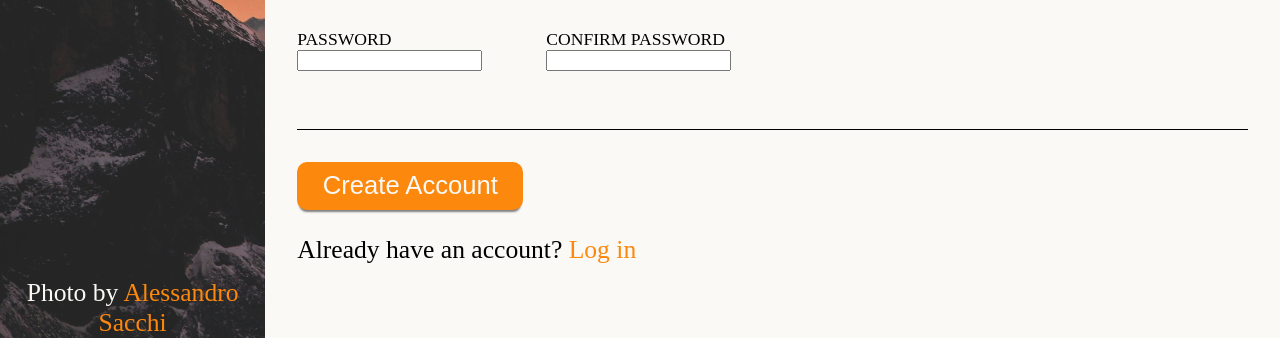
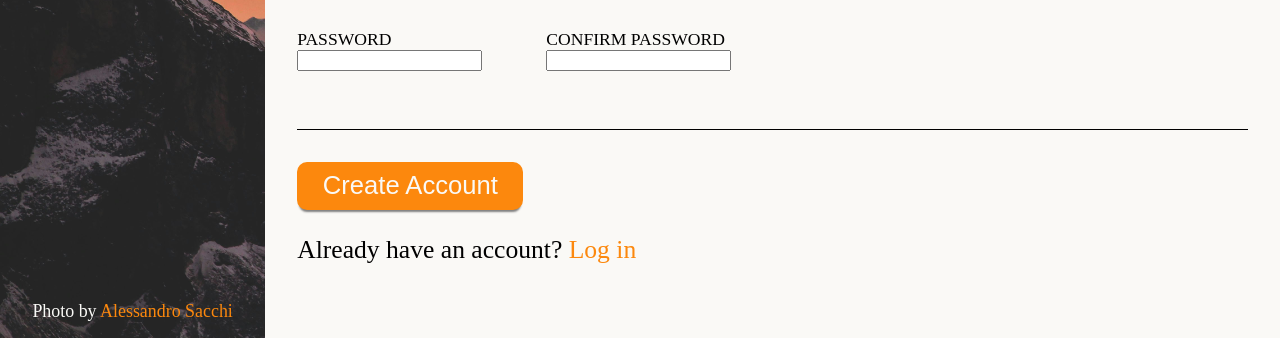
Before and after one commit to JuanPabloCC/sign-up-form, a plain HTML site: page index.html in a window 1280 px wide. Shown: the part 462-800 px from the top of the page. Drawn offline with Linux system fonts and the light colour scheme; a web font is replaced by a local one.

Commit message:
feat: add styling to image credits

```diff
--- a/style.css
+++ b/style.css
@@ -141,3 +141,8 @@ a {
 .submit-btn:hover{
     background-color: rgba(252, 137, 13, 0.638);
 }
+
+div.img-credit {
+    font-size: calc(var(--custom-font-size)*0.7);
+    padding-bottom: calc(var(--custom-padding)*0.5);
+}
```
